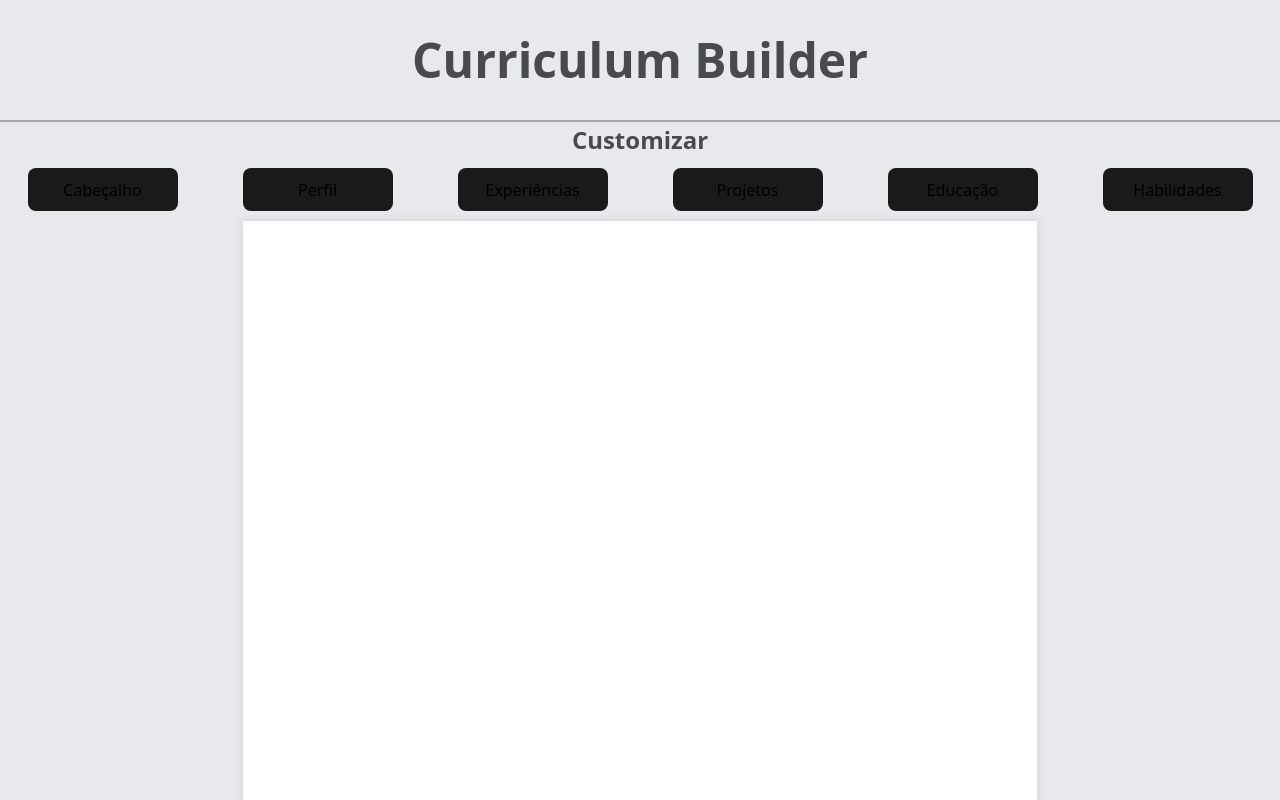
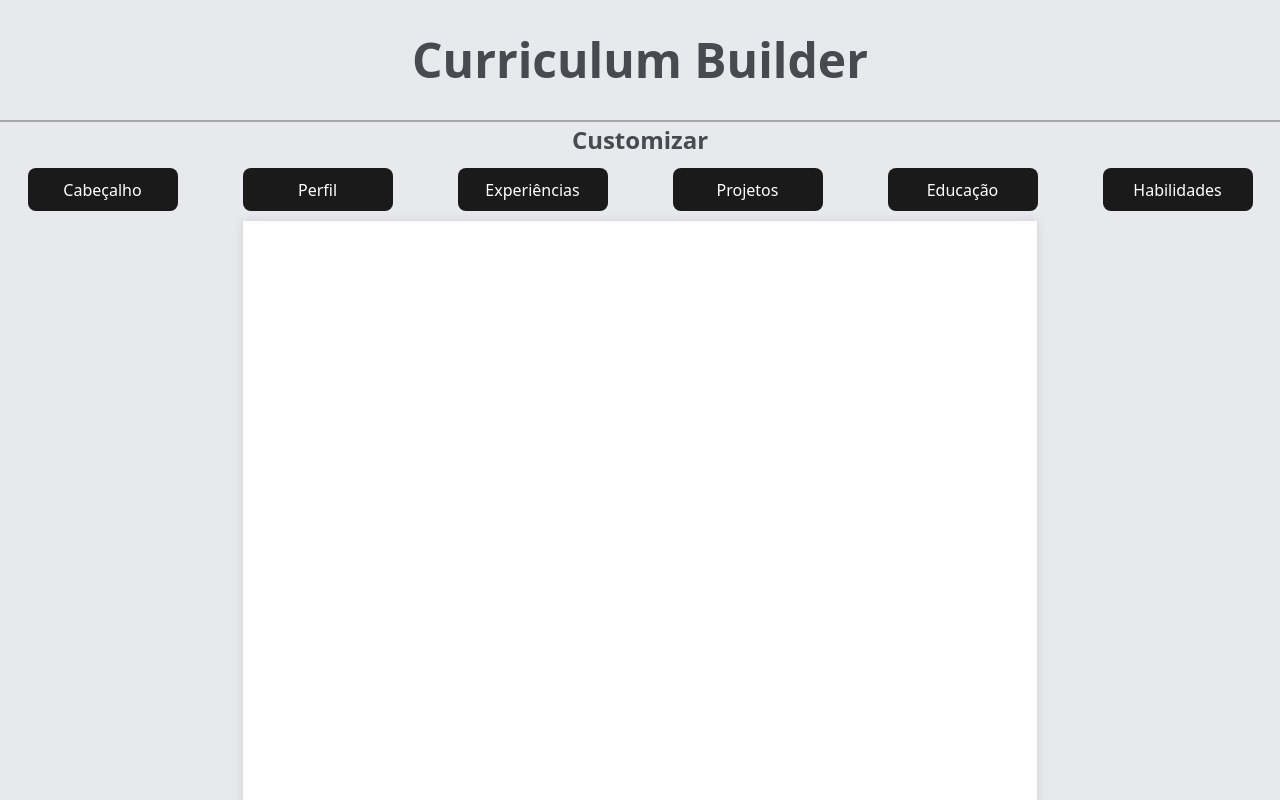
Before and after one commit to GabrielBRQ/curriculum-builder, a React (Vite) app in the folder curriculumBuilder/: page / in a window 1280 px wide. Shown: the top 800 px of the page. Built offline with nearby package versions, Linux system fonts and the light colour scheme.

Commit message:
fix design error in light themes

```diff
--- a/curriculumBuilder/src/App.jsx
+++ b/curriculumBuilder/src/App.jsx
@@ -14,7 +14,7 @@ function App() {
     // { id: Date.now(), position: "", company: "", startDate: "", endDate: "", description: "" }
   ]);
   const [projectList, setProjectList] = useState([
-     { id: Date.now(), name: "", technologies: "", link: "", description: "" }
+  //   { id: Date.now(), name: "", technologies: "", link: "", description: "" }
   ]);
   const [educationList, setEducationList] = useState([
     // { id: Date.now(), position: "", company: "", startDate: "", endDate: "", complete: false }
--- a/curriculumBuilder/src/index.css
+++ b/curriculumBuilder/src/index.css
@@ -44,10 +44,13 @@ button {
   background-color: #1a1a1a;
   cursor: pointer;
   transition: border-color 0.25s;
+  color: white;
 }
+
 button:hover {
   border-color: #646cff;
 }
+
 button:focus,
 button:focus-visible {
   outline: 4px auto -webkit-focus-ring-color;
```
